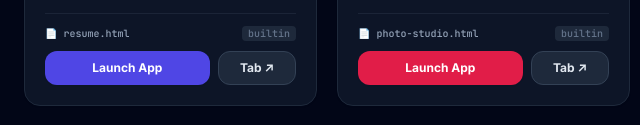
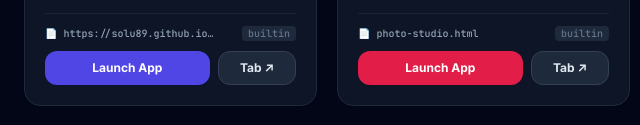
Before and after one commit to solu89/apps_dashboard, a plain HTML site: page index.html in a window 1280 px wide. Shown: the part 617-742 px from the top of the page, 0-640 px from the left. Drawn offline with nearby package versions, Linux system fonts and the light colour scheme.

Commit message:
Update index.html

```diff
--- a/index.html
+++ b/index.html
@@ -395,7 +395,7 @@
             {
                 id: 'resume-builder',
                 name: 'Resume Builder Pro',
-                file: 'resume.html',
+                file: 'https://solu89.github.io/resume_builder/',
                 category: 'Documents & PDF',
                 icon: '📄',
                 badge: '120 TEMPLATES',
```
